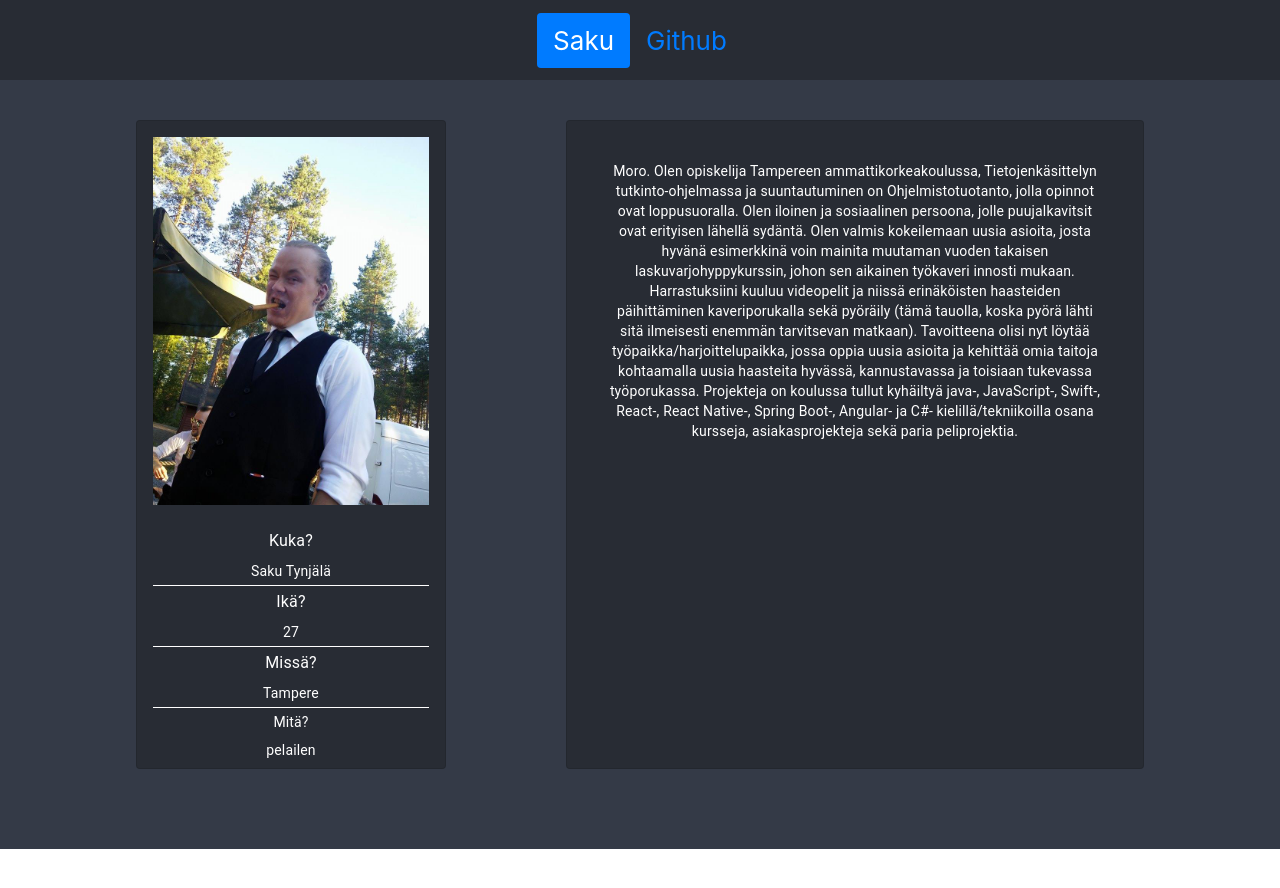
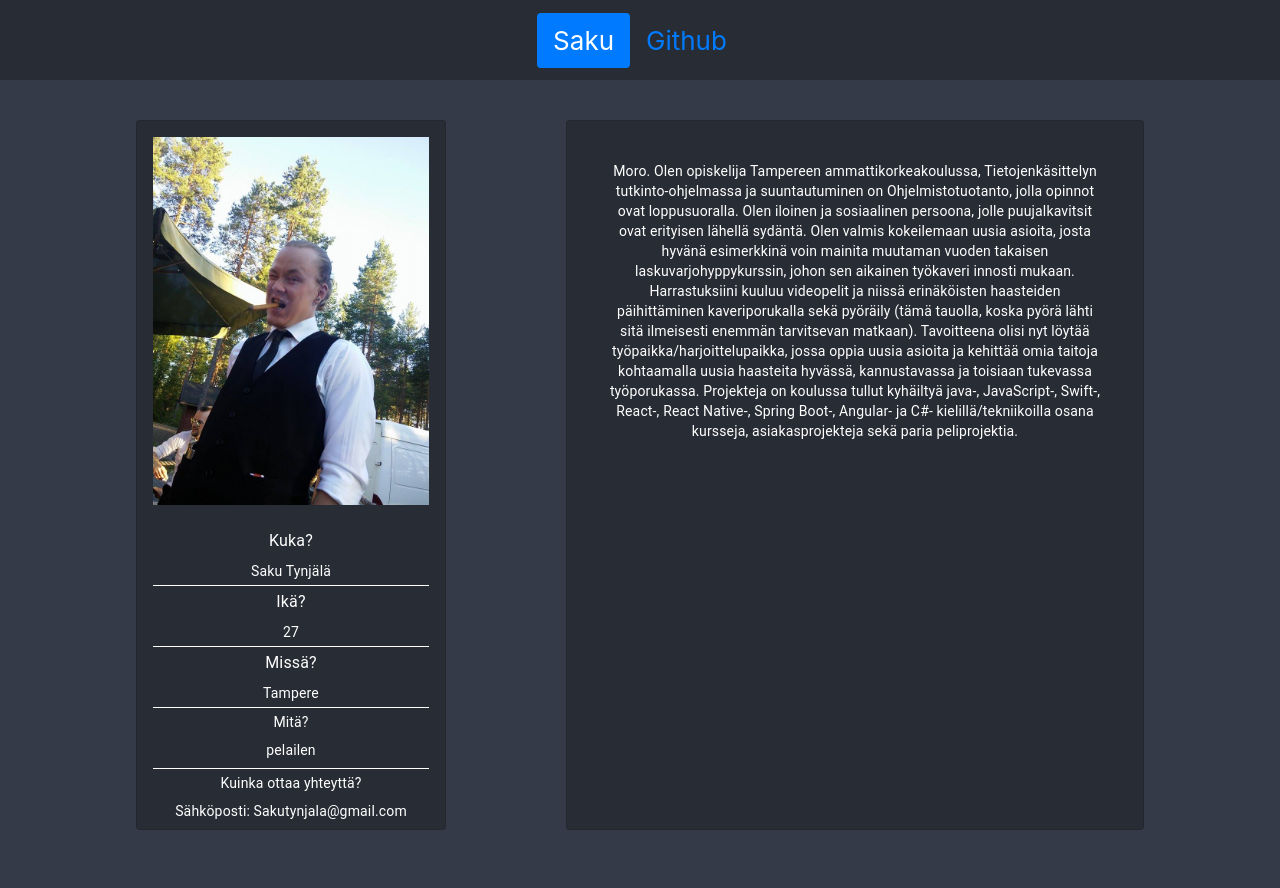
Before and after one commit to Sakkendalen/my-website, a React (Create React App) app: page / in a window 1280 px wide. Shown: the top 888 px of the page. Before the commit the page ends 849 px from the top, so only its background shows below. Built offline with nearby package versions, Linux system fonts and the light colour scheme.

Commit message:
Contact info
Scope:
-Saku.js

Because:
-possible job hunters etc...

```diff
--- a/src/components/Saku.js
+++ b/src/components/Saku.js
@@ -79,6 +79,13 @@ export default class Saku extends Component {
                 <Typography variant='body2' style={{paddingTop: '0.5vh', paddingBottom: '1vh', color: 'white' }}>
                   pelailen
                 </Typography>
+                <Divider variant="middle" style={{ backgroundColor: 'white' }} />
+                <Typography variant='body2' style={{paddingTop: '0.5vh', paddingBottom: '0.5vh', color: 'white' }}>
+                  Kuinka ottaa yhteyttä?
+                </Typography>
+                <Typography variant='body2' style={{paddingTop: '0.5vh', paddingBottom: '1vh', color: 'white' }}>
+                  Sähköposti: Sakutynjala@gmail.com
+                </Typography>
               </Paper>
             </div>
             <div className='textCont'>
```
